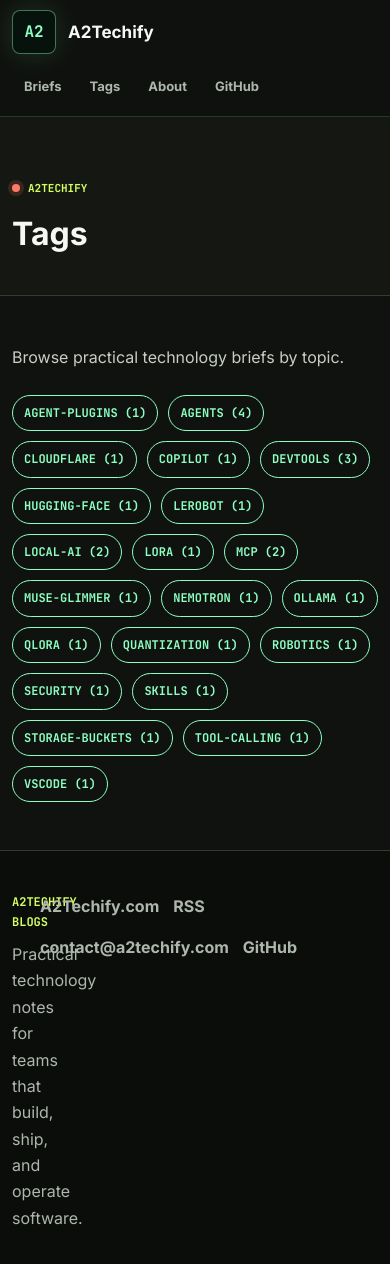
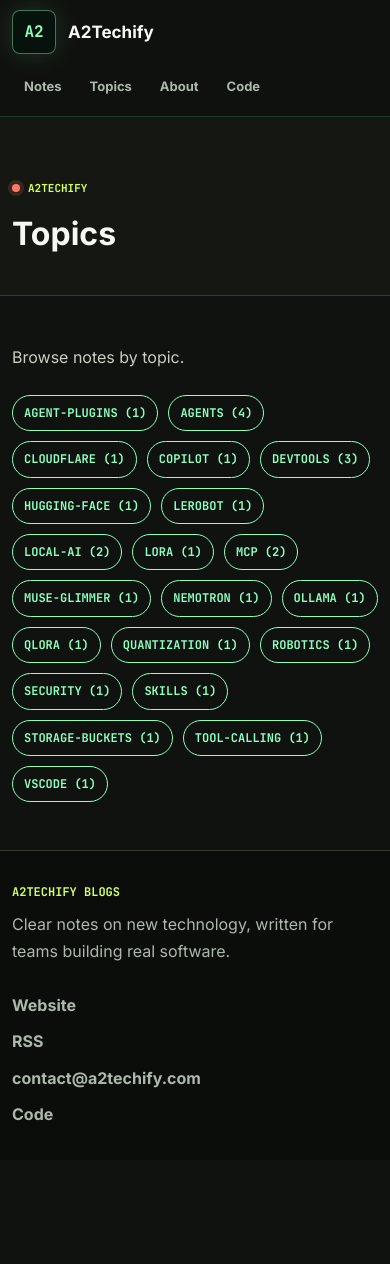
Before and after one commit to A2Techify-LLC/a2techify-blogs, a Jekyll site: the page built from tags/index.html, in a window 390 px wide and 1273 px high. Shown: the top 1264 px of the window. Built offline with Jekyll 4.4.1, drawn with Linux system fonts in a browser that asks for light colours.

Commit message:
Simplify blog navigation language

```diff
--- a/_layouts/default.html
+++ b/_layouts/default.html
@@ -19,15 +19,15 @@
           <span class="brand-mark">A2</span>
           <span>
             <strong>A2Techify</strong>
-            <small>Engineering Briefs</small>
+            <small>Tech Notes</small>
           </span>
         </a>
 
         <nav class="site-nav" aria-label="Primary navigation">
-          <a href="{{ '/' | relative_url }}">Briefs</a>
-          <a href="{{ '/tags/' | relative_url }}">Tags</a>
+          <a href="{{ '/' | relative_url }}">Notes</a>
+          <a href="{{ '/tags/' | relative_url }}">Topics</a>
           <a href="{{ '/about/' | relative_url }}">About</a>
-          <a href="https://github.com/{{ site.github_username }}" rel="me">GitHub</a>
+          <a href="https://github.com/{{ site.github_username }}" rel="me">Code</a>
         </nav>
       </div>
     </header>
@@ -40,13 +40,13 @@
       <div class="wrap footer-grid">
         <div>
           <div class="footer-kicker">A2Techify Blogs</div>
-          <p>Practical technology notes for teams that build, ship, and operate software.</p>
+          <p>Clear notes on new technology, written for teams building real software.</p>
         </div>
         <div class="footer-links">
-          <a href="https://a2techify.com">A2Techify.com</a>
+          <a href="https://a2techify.com">Website</a>
           <a href="{{ '/feed.xml' | relative_url }}">RSS</a>
           <a href="mailto:{{ site.email }}">{{ site.email }}</a>
-          <a href="https://github.com/{{ site.github_username }}">GitHub</a>
+          <a href="https://github.com/{{ site.github_username }}">Code</a>
         </div>
       </div>
     </footer>
--- a/_layouts/tag.html
+++ b/_layouts/tag.html
@@ -3,7 +3,7 @@
 ---
 
 {% assign tag_name = page.tag %}
-<p>Posts tagged <strong>{{ tag_name }}</strong>.</p>
+<p>Notes about <strong>{{ tag_name }}</strong>.</p>
 
 <div class="post-grid">
   {% assign matched = site.posts | where_exp: "post", "post.tags contains tag_name" %}
@@ -18,9 +18,9 @@
       <h3><a href="{{ post.url | relative_url }}">{{ post.title }}</a></h3>
       <p>{{ post.excerpt | strip_html | normalize_whitespace | truncatewords: 28 }}</p>
       <div class="post-card-footer">
-        <a class="read-link" href="{{ post.url | relative_url }}">Read brief</a>
+        <a class="read-link" href="{{ post.url | relative_url }}">Read note</a>
         {% if post.sample_repo %}
-          <a class="repo-link" href="{{ post.sample_repo }}">Sample repo</a>
+          <a class="repo-link" href="{{ post.sample_repo }}">Example code</a>
         {% endif %}
       </div>
     </article>
--- a/assets/css/site.css
+++ b/assets/css/site.css
@@ -607,7 +607,6 @@
 
 @media (max-width: 820px) {
   .nav-wrap,
-  .footer-grid,
   .section-heading {
     align-items: flex-start;
     flex-direction: column;
@@ -616,6 +615,15 @@
   .site-nav,
   .footer-links {
     justify-content: flex-start;
+  }
+
+  .footer-grid {
+    grid-template-columns: 1fr;
+    align-items: start;
+  }
+
+  .footer-links {
+    gap: 10px;
   }
 
   .hero {
@@ -752,6 +760,19 @@
     padding: 20px;
   }
 
+  .site-footer {
+    padding: 32px 0;
+  }
+
+  .footer-links {
+    display: grid;
+    grid-template-columns: 1fr;
+  }
+
+  .footer-links a {
+    overflow-wrap: anywhere;
+  }
+
   .post-card h3 {
     font-size: 24px;
   }
--- a/tags/index.html
+++ b/tags/index.html
@@ -1,13 +1,13 @@
 ---
 layout: page
-title: Tags
+title: Topics
 permalink: /tags/
 description: "Browse A2Techify Blogs by AI, developer tools, security, robotics, local agents, and operations topics."
 ---
 
-<p>Browse practical technology briefs by topic.</p>
+<p>Browse notes by topic.</p>
 
-<nav class="tag-list" aria-label="All tags">
+<nav class="tag-list" aria-label="All topics">
   {% assign tags = site.tags | sort %}
   {% for tag in tags %}
     <a href="{{ '/tags/' | append: tag[0] | slugify | append: '/' | relative_url }}">{{ tag[0] }} ({{ tag[1].size }})</a>
```
Also changed, not shown: _layouts/home.html (+6 -6 lines), _layouts/post.html (+5 -5 lines).
